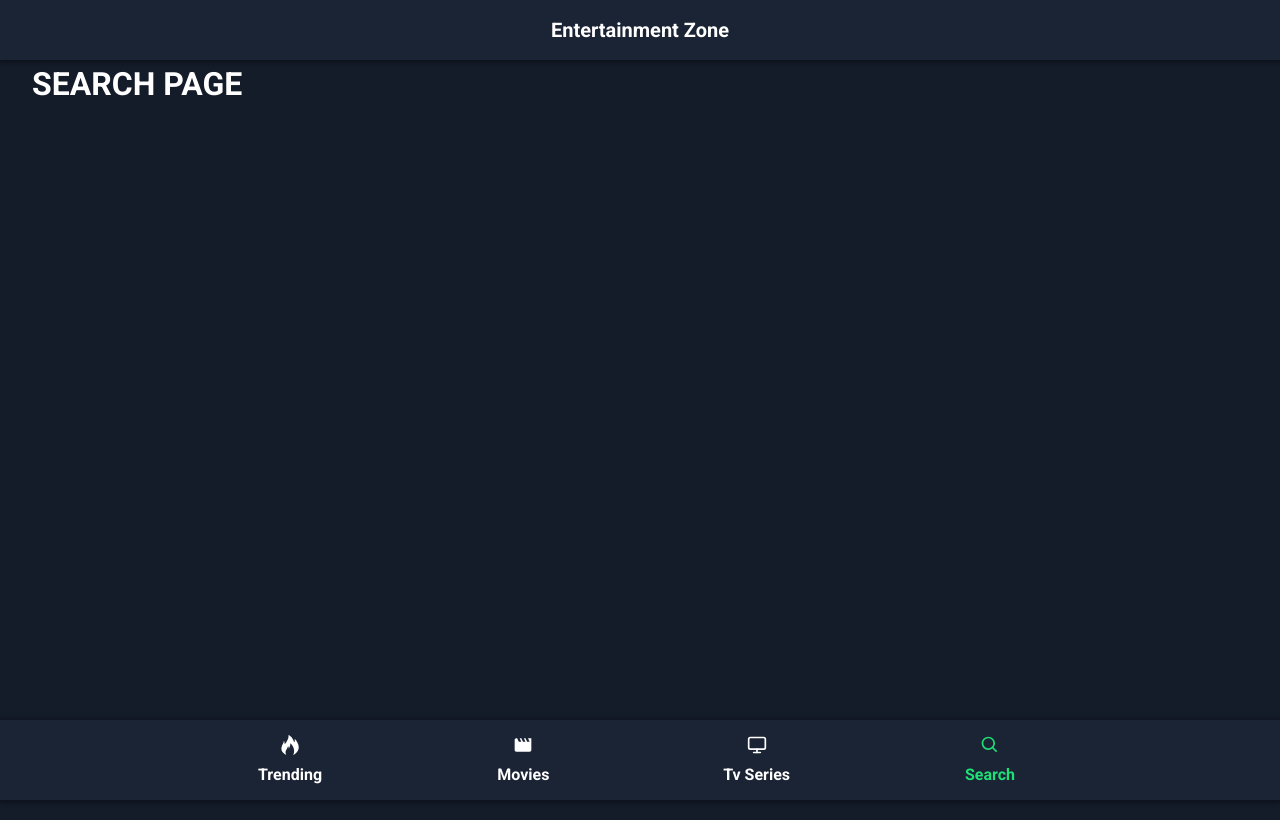
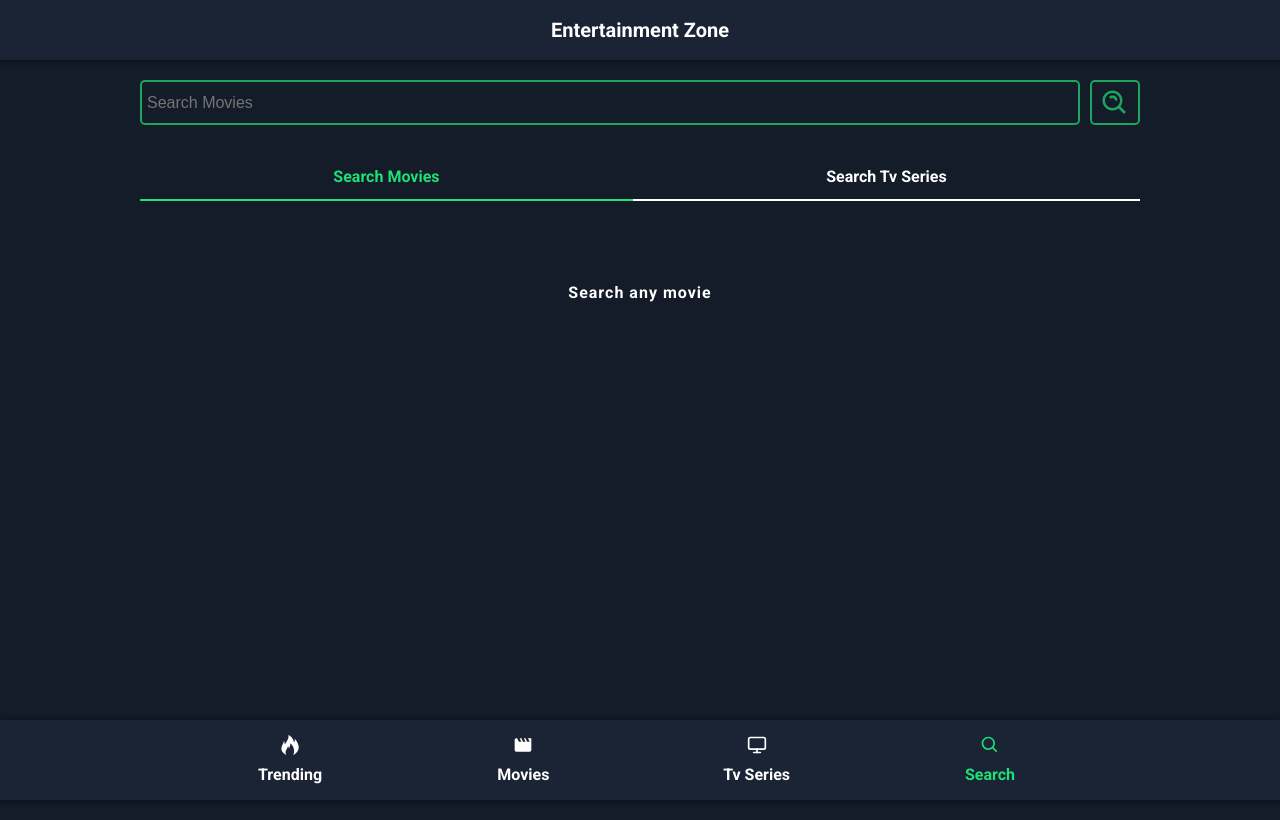
Before and after one commit to fardinxd/entertainment-zone, a React (Create React App) app: page /search in a window 1280 px wide. Built offline with nearby package versions, Linux system fonts and the light colour scheme.

Commit message:
Implement search page

```diff
--- /dev/null
+++ b/src/components/SearchInput/SearchInput.js
@@ -0,0 +1,52 @@
+import React from "react";
+import styles from "./SearchInput.module.scss";
+import { BiSearchAlt as SearchIcon } from "react-icons/bi";
+
+const SearchInput = ({
+  searchText,
+  setSearchText,
+  setStartFetching,
+  setSearchTheContent,
+  activeTab,
+  setContent,
+  setPage,
+}) => {
+  // Input-Change Handler \\
+  const inputChangeHandler = (event) => {
+    setSearchText(event.target.value);
+    if (searchText.length === 0) setStartFetching(false);
+  };
+
+  // Search-Content Handler \\
+  const searchContentHandler = (event) => {
+    event.preventDefault();
+
+    if (searchText.length === 0) {
+      setContent([]);
+      return;
+    }
+
+    setStartFetching(true);
+    setPage(1);
+    setSearchTheContent((previousState) => !previousState);
+  };
+
+  // JSX \\
+  return (
+    <form className={styles.search__form} onSubmit={searchContentHandler}>
+      <input
+        className={styles.search__form_input}
+        type="text"
+        placeholder={activeTab === 1 ? "Search Movies" : "Search TV Series"}
+        onChange={inputChangeHandler}
+        value={searchText}
+      />
+
+      <button className={styles.search__form_btn}>
+        <SearchIcon />
+      </button>
+    </form>
+  );
+};
+
+export default SearchInput;
--- /dev/null
+++ b/src/components/SearchInput/SearchInput.module.scss
@@ -0,0 +1,56 @@
+@import "../../App.scss";
+
+.search__form {
+  max-width: 1000px;
+  margin: 80px auto 30px;
+  display: flex;
+
+  &_input {
+    outline: none;
+    font-size: 16px;
+    height: 45px;
+    flex-grow: 1;
+    padding: 0 5px;
+    background-color: transparent;
+    color: $color-white;
+    border: 2px solid rgba($color-primary, 0.7);
+    border-radius: 5px;
+    transition: all 200ms ease-in-out;
+
+    @media screen and (max-width: 600px) {
+      height: 40px;
+      font-size: 14px;
+    }
+
+    &:focus {
+      border-color: $color-primary;
+    }
+  }
+
+  &_btn {
+    outline: none;
+    font-size: 30px;
+    margin-left: 10px;
+    height: 45px;
+    width: 50px;
+    background-color: transparent;
+    color: rgba($color-primary, 0.7);
+    border: 2px solid rgba($color-primary, 0.7);
+    border-radius: 5px;
+    display: flex;
+    align-items: center;
+    justify-content: center;
+    transition: all 150ms ease-in-out;
+    cursor: pointer;
+
+    @media screen and (max-width: 600px) {
+      height: 40px;
+      font-size: 25px;
+    }
+
+    &:active {
+      color: $color-primary;
+      border-color: $color-primary;
+    }
+  }
+}
--- /dev/null
+++ b/src/components/SearchTab/SearchTab.js
@@ -0,0 +1,40 @@
+import React from "react";
+import styles from "./SearchTab.module.scss";
+
+const SearchTab = ({
+  setSearchText,
+  setStartFetching,
+  activeTab,
+  setActiveTab,
+  content,
+  setContent,
+  setPage,
+}) => {
+  // Tab Handler \\
+  const TabHandler = (tab) => {
+    if (activeTab === tab && content.length > 0) return;
+    setActiveTab(tab);
+    setContent([]);
+    setPage(1);
+    setStartFetching(false);
+    if (activeTab !== tab) setSearchText("");
+  };
+
+  // Tab Class \\
+  const tabClass = (tab) =>
+    activeTab === tab ? `${styles.tab} ${styles.tab_active}` : `${styles.tab}`;
+
+  // JSX \\
+  return (
+    <div className={styles.search__tabs}>
+      <div className={tabClass(1)} onClick={() => TabHandler(1)}>
+        Search Movies
+      </div>
+      <div className={tabClass(2)} onClick={() => TabHandler(2)}>
+        Search Tv Series
+      </div>
+    </div>
+  );
+};
+
+export default SearchTab;
--- /dev/null
+++ b/src/components/SearchTab/SearchTab.module.scss
@@ -0,0 +1,32 @@
+@import "../../App.scss";
+
+.search__tabs {
+  font-size: 16px;
+  font-weight: 700;
+  text-align: center;
+  max-width: 1000px;
+  margin: 0 auto 30px;
+  display: flex;
+  cursor: pointer;
+
+  @media screen and (max-width: 600px) {
+    font-size: 14px;
+  }
+
+  @media screen and (max-width: 400px) {
+    font-size: 12px;
+  }
+
+  .tab {
+    flex-grow: 1;
+    padding: 10px 0;
+    border-bottom: 2px solid $color-white;
+    transition: all 250ms ease-in-out;
+    position: relative;
+
+    &_active {
+      color: $color-primary;
+      border-bottom: 2px solid $color-primary;
+    }
+  }
+}
--- a/src/pages/Search/Search.js
+++ b/src/pages/Search/Search.js
@@ -1,10 +1,97 @@
-import React from "react";
+import React, { useState, useEffect } from "react";
 import styles from "./Search.module.scss";
+import SearchInput from "../../components/SearchInput/SearchInput";
+import SearchTab from "../../components/SearchTab/SearchTab";
+import ContentBox from "../../components/ContentBox/ContentBox";
+import Pagination from "../../components/Pagination/Pagination";
+import axios from "axios";
 
 const Search = () => {
+  // State Of Search-Input, Active-Tab, Fetched-Content, Current-Page, Total-Pages-Available \\
+  const [searchText, setSearchText] = useState("");
+  const [activeTab, setActiveTab] = useState(1);
+  const [content, setContent] = useState([]);
+  const [page, setPage] = useState(1);
+  const [numOfPagesAvailable, setNumOfPagesAvailable] = useState();
+
+  // Initially False To Prevent Fetching Content When Page Loads First Time \\
+  const [startFetching, setStartFetching] = useState(false);
+
+  // Whenever 'searchTheContent' Changes Its State 'useEffect Will Run' \\
+  const [searchTheContent, setSearchTheContent] = useState(false);
+
+  // Fetch The Searched Content \\
+  useEffect(() => {
+    if (!startFetching) return;
+
+    const fetchSearch = async () => {
+      const { data } = await axios.get(
+        `${process.env.REACT_APP_SEARCH_URL}${
+          activeTab === 1 ? "movie" : "tv"
+        }?api_key=${
+          process.env.REACT_APP_API_KEY
+        }&language=en-US&query=${searchText}&page=${page}`
+      );
+
+      setContent(data.results);
+      setNumOfPagesAvailable(data.total_pages);
+    };
+
+    fetchSearch();
+    // eslint-disable-next-line react-hooks/exhaustive-deps
+  }, [searchTheContent, page]);
+
+  // JSX \\
   return (
     <main className={styles.search}>
-      <h1>SEARCH PAGE</h1>
+      <SearchInput
+        searchText={searchText}
+        setSearchText={setSearchText}
+        setStartFetching={setStartFetching}
+        setSearchTheContent={setSearchTheContent}
+        activeTab={activeTab}
+        setContent={setContent}
+        setPage={setPage}
+      />
+
+      <SearchTab
+        setSearchText={setSearchText}
+        setStartFetching={setStartFetching}
+        activeTab={activeTab}
+        setActiveTab={setActiveTab}
+        content={content}
+        setContent={setContent}
+        setPage={setPage}
+      />
+
+      <div className={styles.search__content}>
+        {content &&
+          content.map((movie) => (
+            <ContentBox
+              key={movie.id}
+              id={movie.id}
+              poster={movie.poster_path}
+              title={movie.title || movie.name}
+              type={activeTab === 1 ? "movie" : "tv"}
+              date={movie.first_air_date || movie.release_date}
+              rating={movie.vote_average}
+            />
+          ))}
+      </div>
+
+      {content.length > 0 && numOfPagesAvailable > 1 && (
+        <Pagination numberOfPages={numOfPagesAvailable} setPage={setPage} />
+      )}
+
+      {!searchText && content.length === 0 && (
+        <p className={styles.search__something}>
+          Search any {activeTab === 1 ? "movie" : "series"}
+        </p>
+      )}
+
+      {searchText && startFetching && content.length === 0 && (
+        <p className={styles.search__error}>No results found</p>
+      )}
     </main>
   );
 };
--- a/src/pages/Search/Search.module.scss
+++ b/src/pages/Search/Search.module.scss
@@ -1 +1,36 @@
 @import "../../App.scss";
+
+.search {
+  margin-bottom: 130px;
+
+  &__content {
+    width: 100%;
+    margin-bottom: 50px;
+    display: grid;
+    grid-template-columns: repeat(5, 1fr);
+    row-gap: 50px;
+
+    @media screen and (max-width: 1350px) {
+      grid-template-columns: repeat(4, 1fr);
+    }
+
+    @media screen and (max-width: 1050px) {
+      grid-template-columns: repeat(3, 1fr);
+    }
+
+    @media screen and (max-width: 800px) {
+      grid-template-columns: repeat(2, 1fr);
+    }
+
+    @media screen and (max-width: 370px) {
+      grid-template-columns: 1fr;
+    }
+  }
+
+  &__something,
+  &__error {
+    text-align: center;
+    font-weight: 700;
+    letter-spacing: 1px;
+  }
+}
```
